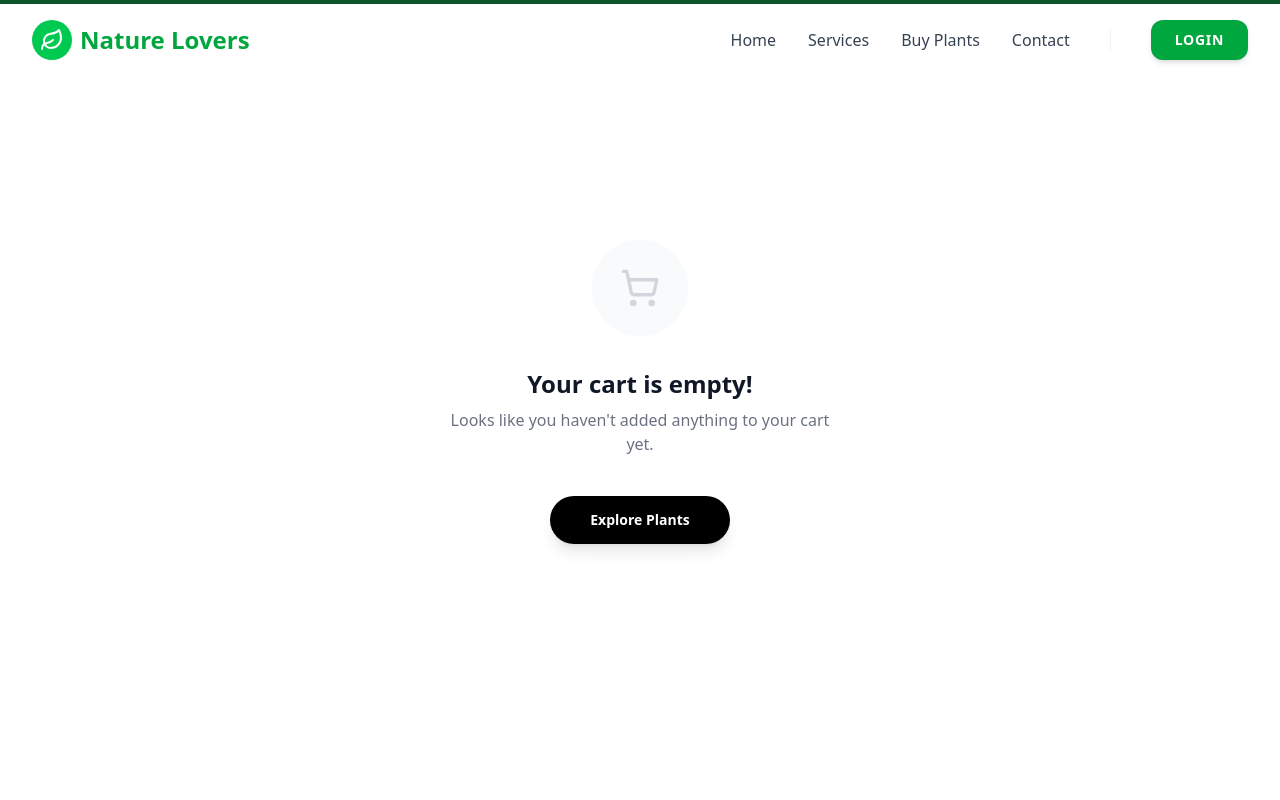
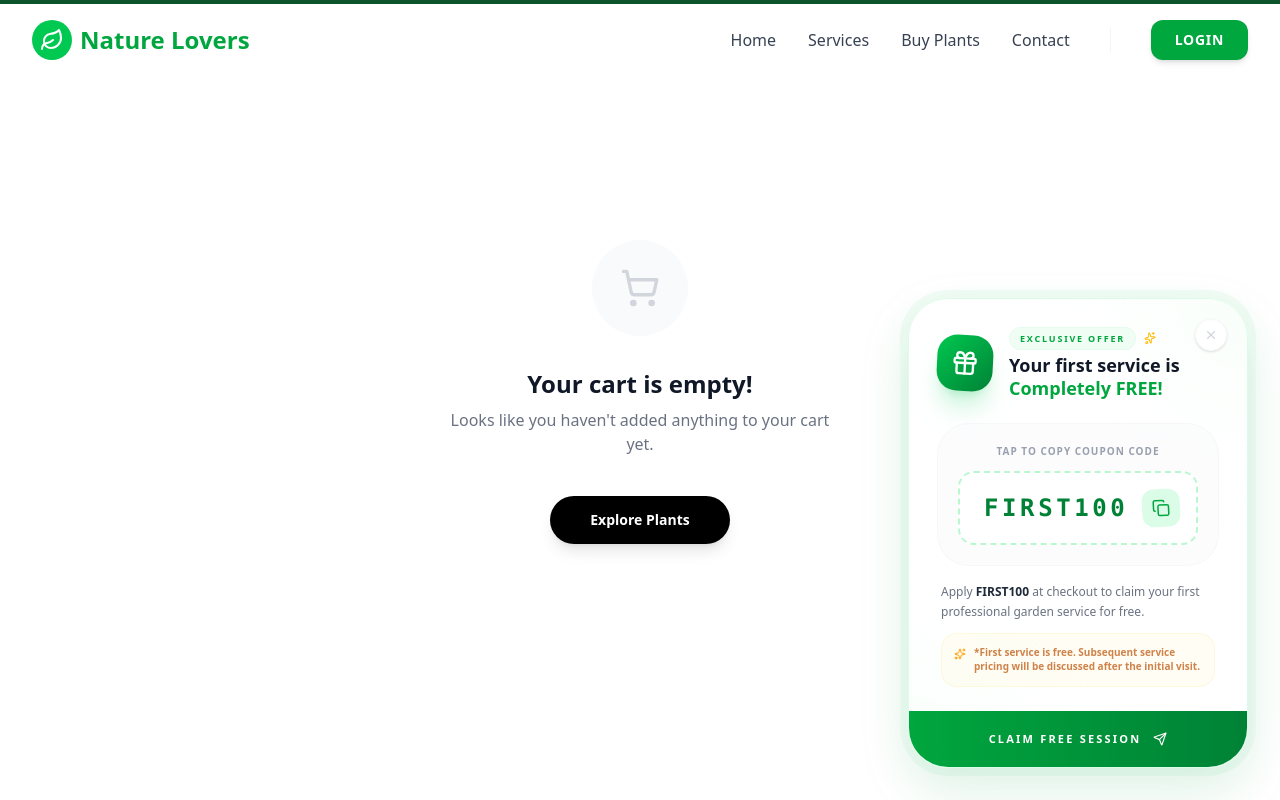
Before and after one commit to frreelance/nature-lover-og, a Next.js app: page /cart in a window 1280 px wide. Shown: the top 800 px of the page. Built offline with nearby package versions, Linux system fonts and the light colour scheme.

Commit message:
floating coupon card added

```diff
--- a/src/app/cart/page.js
+++ b/src/app/cart/page.js
@@ -222,9 +222,9 @@ const Cart = () => {
                           </div>
                       </div>
 
-                      <button className="text-xs font-bold text-gray-300 hover:text-black transition-colors uppercase tracking-widest">
+                      {/* <button className="text-xs font-bold text-gray-300 hover:text-black transition-colors uppercase tracking-widest">
                           Apply Promo code
-                      </button>
+                      </button> */}
                       <div className="flex items-center gap-3 text-gray-300 mt-2">
                          <ShieldCheck size={16} className="text-gray-200" />
                          <p className="text-[10px] uppercase font-bold tracking-widest">30-Day Money Back Guarantee</p>
--- /dev/null
+++ b/src/components/FloatingPromoCard.jsx
@@ -0,0 +1,143 @@
+"use client";
+import React, { useState, useEffect } from "react";
+import { motion, AnimatePresence } from "framer-motion";
+import { Tag, X, Gift, Send, Sparkles, Copy, Check } from "lucide-react";
+import toast from "react-hot-toast";
+
+import { usePathname } from "next/navigation";
+
+const FloatingPromoCard = () => {
+  const [isVisible, setIsVisible] = useState(false);
+  const [isMinimized, setIsMinimized] = useState(false);
+  const [copied, setCopied] = useState(false);
+  const pathname = usePathname();
+
+  useEffect(() => {
+    // Show after 2.5 seconds
+    const timer = setTimeout(() => {
+      setIsVisible(true);
+    }, 2500);
+    return () => clearTimeout(timer);
+  }, []);
+
+  const copyCode = () => {
+    navigator.clipboard.writeText("FIRST100");
+    setCopied(true);
+    toast.success("Coupon code FIRST100 copied!");
+    setTimeout(() => setCopied(false), 2000);
+  };
+
+  // Do not show on admin pages
+  if (!isVisible || pathname?.startsWith('/admin')) return null;
+
+  return (
+    <AnimatePresence mode="wait">
+      {isMinimized ? (
+        <motion.button
+          key="minimized"
+          initial={{ scale: 0, opacity: 0 }}
+          animate={{ scale: 1, opacity: 1 }}
+          exit={{ scale: 0, opacity: 0 }}
+          whileHover={{ scale: 1.1 }}
+          whileTap={{ scale: 0.9 }}
+          onClick={() => setIsMinimized(false)}
+          className="fixed bottom-8 right-8 z-[9999] w-14 h-14 bg-gradient-to-br from-green-500 to-green-700 rounded-full shadow-lg shadow-green-500/30 flex items-center justify-center text-white border-4 border-white overflow-hidden group"
+        >
+           <motion.div
+             animate={{ rotate: [0, 10, -10, 0] }}
+             transition={{ repeat: Infinity, duration: 2 }}
+           >
+             <Gift size={24} />
+           </motion.div>
+           <div className="absolute inset-0 bg-white/20 translate-y-full group-hover:translate-y-0 transition-transform duration-300" />
+        </motion.button>
+      ) : (
+        <motion.div
+          key="full-card"
+          initial={{ y: 100, opacity: 0, scale: 0.9, x: 20 }}
+          animate={{ y: 0, opacity: 1, scale: 1, x: 0 }}
+          exit={{ y: 100, opacity: 0, scale: 0.9 }}
+          className="fixed bottom-8 right-8 z-[9999] w-[340px] overflow-hidden bg-white/95 backdrop-blur-xl rounded-[2.5rem] shadow-[0_20px_50px_rgba(22,163,74,0.15)] border border-green-100 ring-8 ring-green-500/5 select-none"
+        >
+          {/* Background Decorative Circles */}
+          <div className="absolute -top-24 -right-24 w-48 h-48 bg-green-50 rounded-full blur-3xl opacity-50" />
+          <div className="absolute -bottom-24 -left-24 w-48 h-48 bg-green-50 rounded-full blur-3xl opacity-50" />
+
+          <div className="relative p-7 pb-6">
+            <button
+              onClick={() => setIsMinimized(true)}
+              className="absolute top-5 right-5 p-2 hover:bg-gray-100 rounded-2xl transition-all text-gray-300 hover:text-gray-500 bg-white shadow-sm border border-gray-50"
+            >
+              <X size={14} />
+            </button>
+
+            <div className="flex flex-col gap-6">
+              <div className="flex items-center gap-4">
+                <div className="w-14 h-14 bg-gradient-to-br from-green-500 to-green-700 rounded-[1.25rem] flex items-center justify-center shrink-0 shadow-xl shadow-green-500/20 rotate-3">
+                  <Gift className="text-white" size={28} />
+                </div>
+                <div className="space-y-1">
+                  <div className="flex items-center gap-2">
+                    <span className="text-[9px] font-black uppercase tracking-[0.2em] text-green-600 bg-green-50 px-2.5 py-1 rounded-full border border-green-100/50">Exclusive Offer</span>
+                    <motion.div
+                      animate={{ rotate: [0, 15, -15, 0] }}
+                      transition={{ repeat: Infinity, duration: 2 }}
+                    >
+                      <Sparkles size={12} className="text-amber-400" />
+                    </motion.div>
+                  </div>
+                  <h3 className="text-lg font-bold text-gray-900 leading-tight">
+                    Your first service is <span className="text-green-600">Completely FREE!</span>
+                  </h3>
+                </div>
+              </div>
+
+              <div className="space-y-4">
+                <div className="bg-gray-50/50 rounded-[2rem] p-5 border border-gray-100/50 backdrop-blur-sm">
+                  <p className="text-[10px] font-bold text-gray-400 uppercase tracking-widest mb-3 text-center">Tap to copy coupon code</p>
+                  <button
+                    onClick={copyCode}
+                    className="w-full flex items-center justify-between bg-white border-2 border-dashed border-green-200 p-4 rounded-2xl cursor-pointer hover:border-green-500 hover:bg-green-50/30 transition-all group relative overflow-hidden active:scale-[0.98]"
+                  >
+                    <span className="font-mono text-2xl font-black tracking-[0.15em] text-green-700 ml-2">FIRST100</span>
+                    <div className={`p-2.5 rounded-xl transition-all ${copied ? 'bg-green-600 rotate-0' : 'bg-green-100 -rotate-3 group-hover:rotate-0'}`}>
+                      {copied ? <Check size={18} className="text-white" /> : <Copy size={18} className="text-green-600" />}
+                    </div>
+                  </button>
+                </div>
+
+                <div className="space-y-3 px-1">
+                  <p className="text-[12px] text-gray-500 font-medium leading-relaxed">
+                    Apply <span className="font-bold text-gray-800">FIRST100</span> at checkout to claim your first professional garden service for free.
+                  </p>
+                  <div className="flex items-start gap-2 bg-amber-50/50 p-3 rounded-2xl border border-amber-100/50">
+                    <div className="mt-0.5 text-amber-500 shrink-0">
+                      <Sparkles size={12} />
+                    </div>
+                    <p className="text-[10px] text-amber-700/70 font-bold leading-snug">
+                      *First service is free. Subsequent service pricing will be discussed after the initial visit.
+                    </p>
+                  </div>
+                </div>
+              </div>
+            </div>
+          </div>
+
+          <button
+            onClick={copyCode}
+            className="w-full bg-gradient-to-r from-green-600 to-green-700 py-5 text-center cursor-pointer hover:from-green-700 hover:to-green-800 transition-all relative group overflow-hidden"
+          >
+             <motion.div
+               className="absolute inset-0 bg-white/20 translate-x-[-100%] group-hover:translate-x-[100%] transition-transform duration-1000"
+             />
+             <p className="text-white text-[11px] font-black uppercase tracking-[0.2em] flex items-center justify-center gap-3 relative z-10">
+               Claim Free Session <Send size={14} className="group-hover:translate-x-1 group-hover:-translate-y-1 transition-transform" />
+             </p>
+          </button>
+        </motion.div>
+      )}
+    </AnimatePresence>
+  );
+};
+
+export default FloatingPromoCard;
--- a/src/components/Providers.jsx
+++ b/src/components/Providers.jsx
@@ -5,6 +5,7 @@ import { CartProvider } from "@/contexts/CartContext";
 import { AdminProvider } from "@/contexts/AdminContext";
 import ErrorBoundary from "@/components/ErrorBoundary";
 import { Toaster } from "react-hot-toast";
+import FloatingPromoCard from "@/components/FloatingPromoCard";
 
 export default function Providers({ children }) {
   return (
@@ -14,6 +15,7 @@ export default function Providers({ children }) {
           <CartProvider>
             {children}
             <Toaster position="top-center" />
+            <FloatingPromoCard />
           </CartProvider>
         </AuthProvider>
       </AdminProvider>
```
